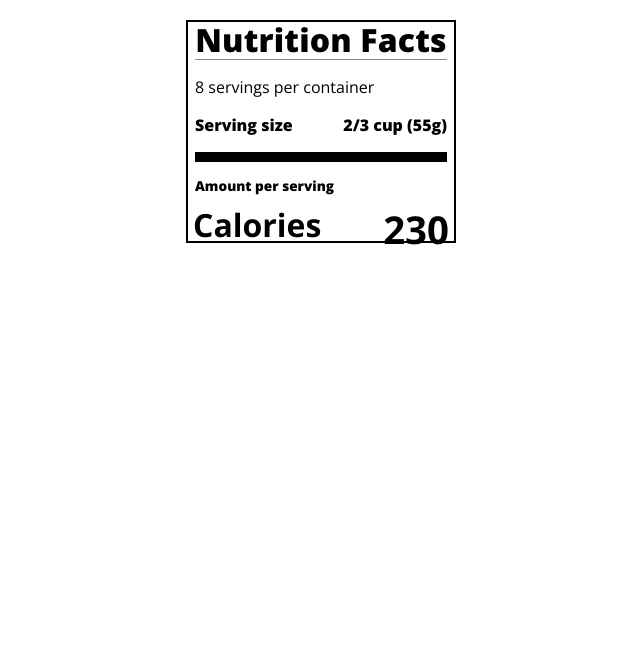
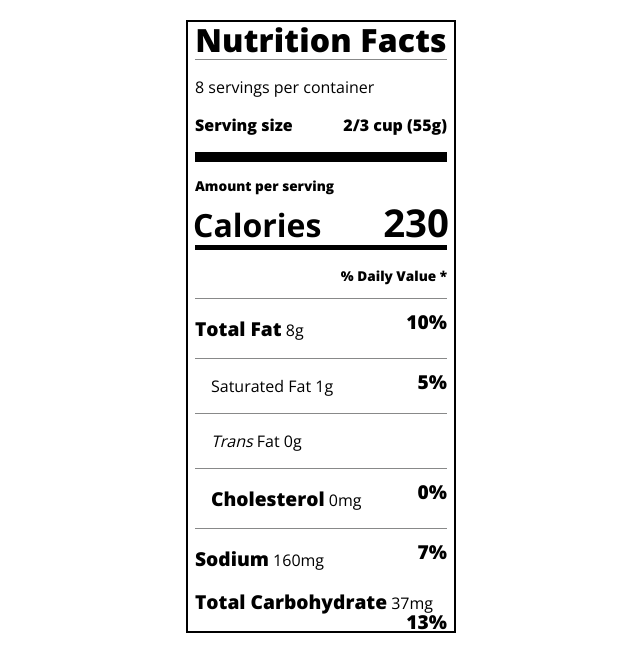
Before and after one commit to Tatyks/typography_nutrition_label, a plain HTML site: page index.html in a window 1280 px wide. Shown: the whole page, without its empty margins (319-959 px from the left). Drawn offline with nearby package versions, Linux system fonts and the light colour scheme.

Commit message:
Complete step 54

```diff
--- a/index.html
+++ b/index.html
@@ -19,6 +19,24 @@
 <div class="calories-info">
   <p class="bold sm-text">Amount per serving</p>
   <h1>Calories<span class="right">230</span></h1>
+  <div class="divider md"></div>
+  <div class="daily-value sm-text">
+    <p class="right bold no-divider">% Daily Value *</p>
+  </div>
+  <div class="divider"></div>
+  <p><span class="bold">Total Fat</span> 8g <span class="bold right">10%</span></p>
+  <div class="divider"></div>
+  <p class="indent no-divider">Saturated Fat 1g <span class="bold right">5%</span></p>
+  <div class="divider"></div>
+  <p class="indent no-divider"><i>Trans</i> Fat 0g</p>
+  <div class="divider"></div>
+ <p class=" indent no-divider"><span class="bold">Cholesterol</span> 0mg
+    <span class="bold right">0%</span>
+    <div class="divider"></div>
+    <p><span class="bold">Sodium</span> 160mg<span class="bold right">7%</span></p>
+    <p><span class="bold">Total Carbohydrate</span> 37mg <span class="right bold">13%</span></p>
+
+
 </div>
 </div>
   </body>
--- a/styles.css
+++ b/styles.css
@@ -20,6 +20,7 @@ header h1 {
 .divider {
     border-bottom:1px solid #888989;
     margin: 2px 0;
+    clear: right;
 }
 .bold {
     font-weight: 800;
@@ -32,14 +33,25 @@ header h1 {
 }
 .lg, .md {
     background-color: black;
-    border: 0px;
+    border: 0;
+}
+.md {
+    height: 5px;
 }
 .sm-text {
     font-size:0.85rem;
 }
 .calories-info h1 {
    margin: -5px -2px;
+   overflow: hidden;
 }
 .calories-info span {
     font-size: 1.2em;
+    margin-top: -7px;
 }
+.indent {
+    margin-left: 1em;
+}
+.daily-value p:not(.no-divider) {
+    border-bottom:1px solid #888989;
+}
```
